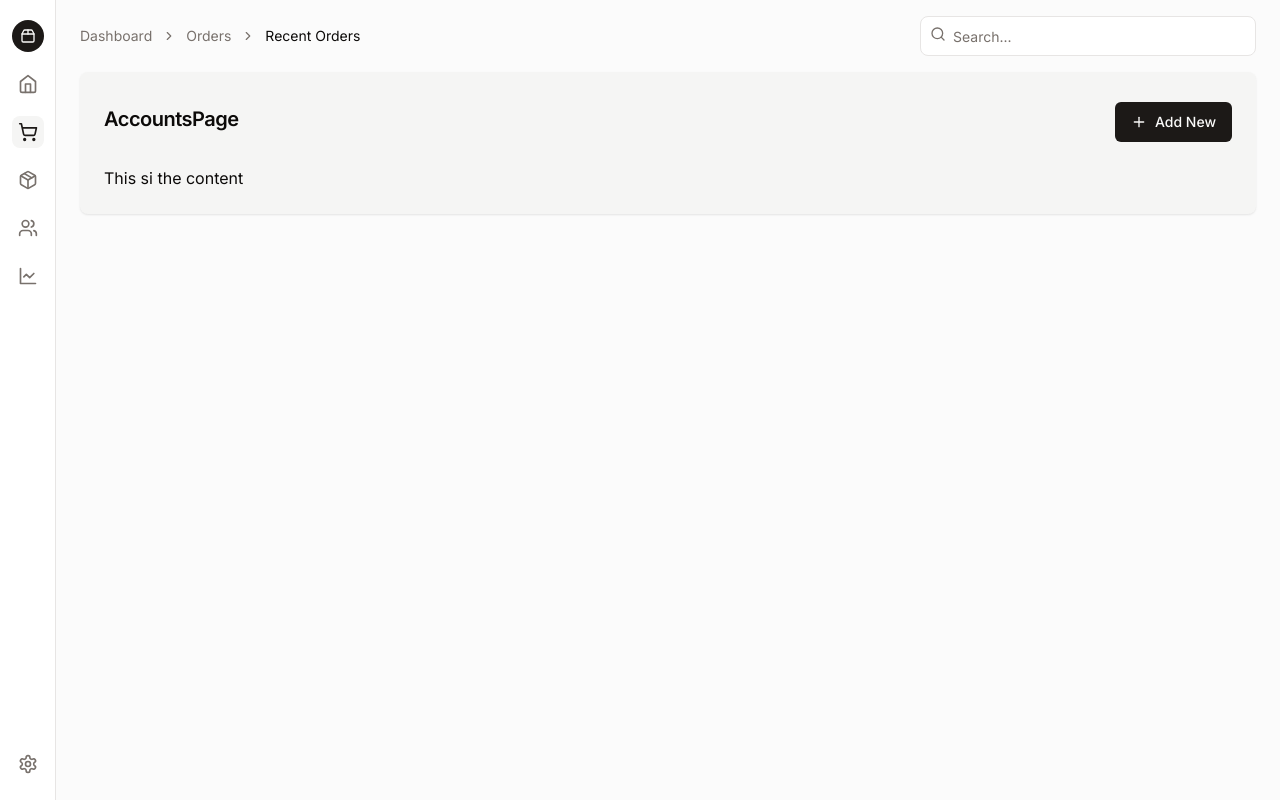
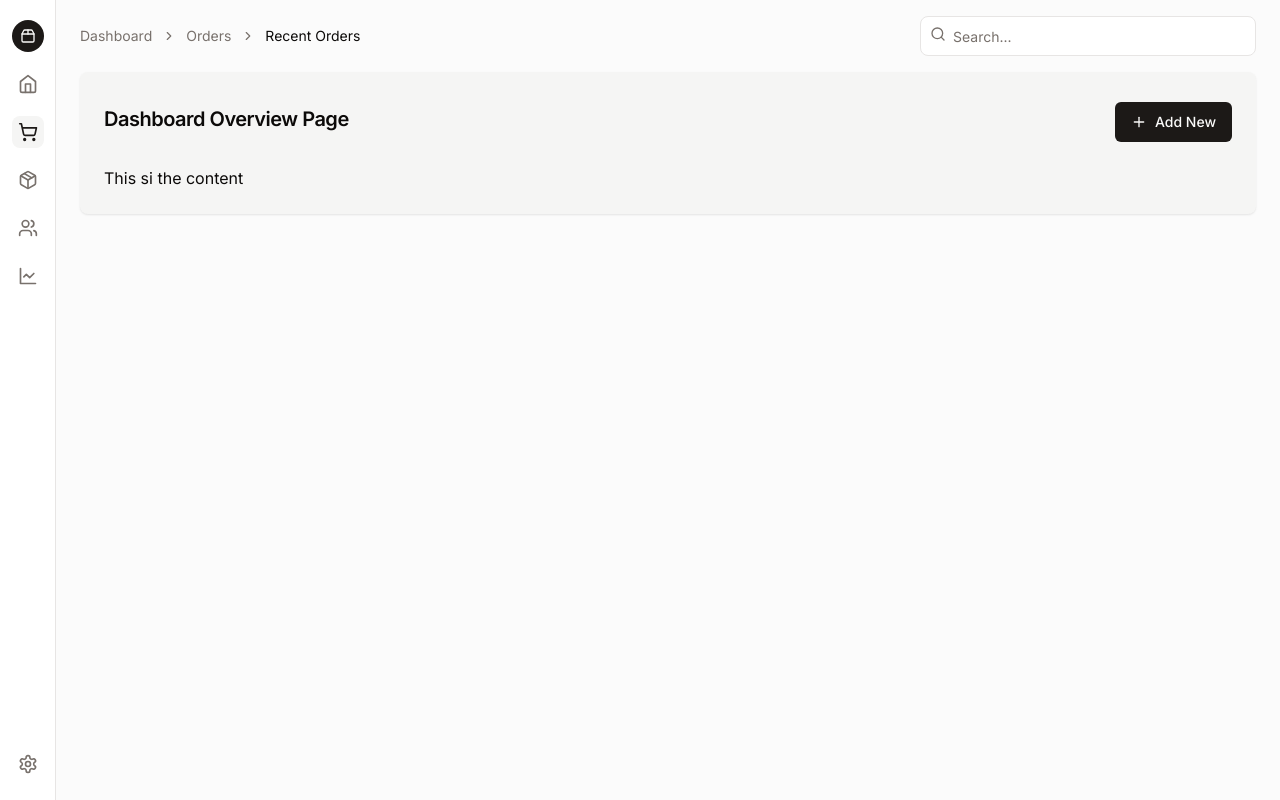
Before and after one commit to trulytribal/utm-colab, a Next.js app: page /dashboard in a window 1280 px wide. Built offline with nearby package versions, Linux system fonts and the light colour scheme.

Commit message:
quick update

```diff
--- a/src/app/(dashboard)/dashboard/page.tsx
+++ b/src/app/(dashboard)/dashboard/page.tsx
@@ -8,7 +8,9 @@ export default function DashboardPage() {
     <div className="w-full px-6">
       <Card className="border-none drop-shadow-sm bg-secondary">
         <CardHeader className="gap-y-2 lg:flex-row lg:items-center lg:justify-between">
-          <CardTitle className="text-xl line-clamp-1">AccountsPage</CardTitle>
+          <CardTitle className="text-xl line-clamp-1">
+            Dashboard Overview Page
+          </CardTitle>
           <Button>
             {' '}
             <Plus className="size-4 mr-2" /> Add New
```
